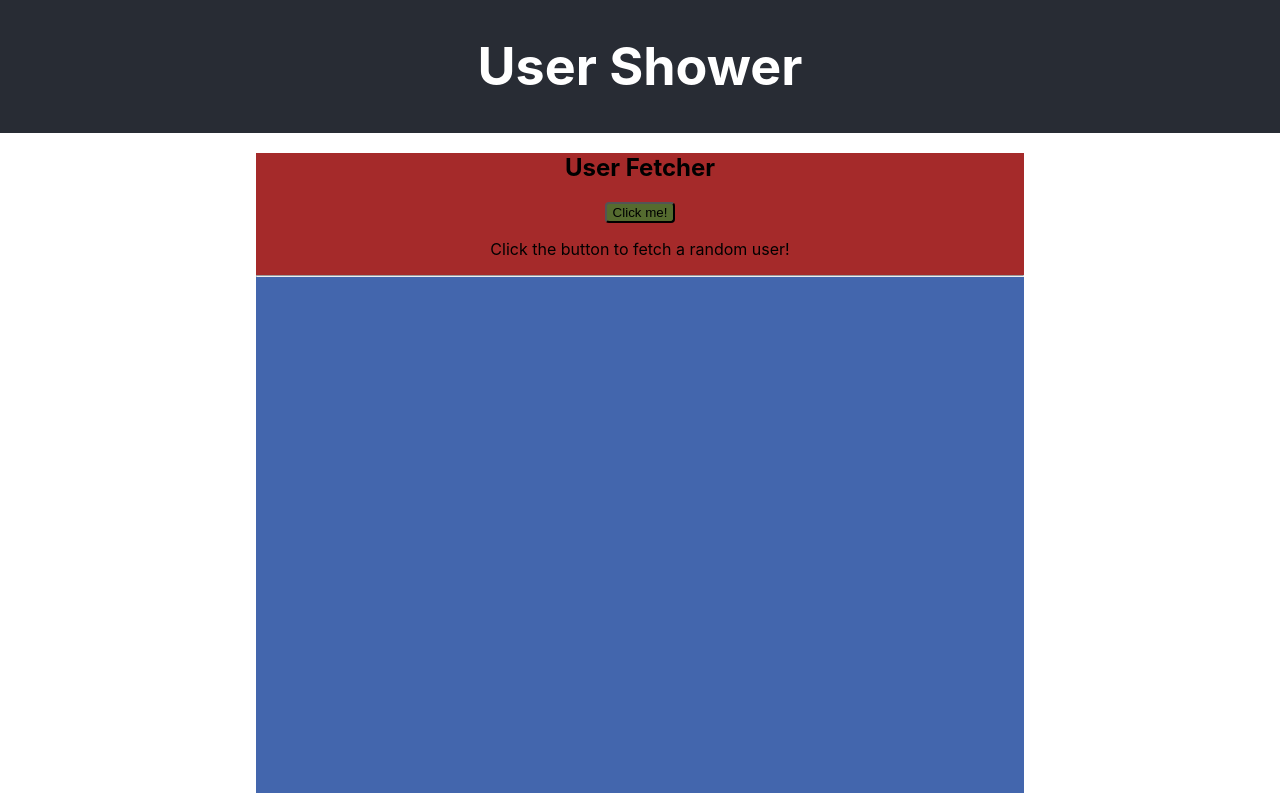
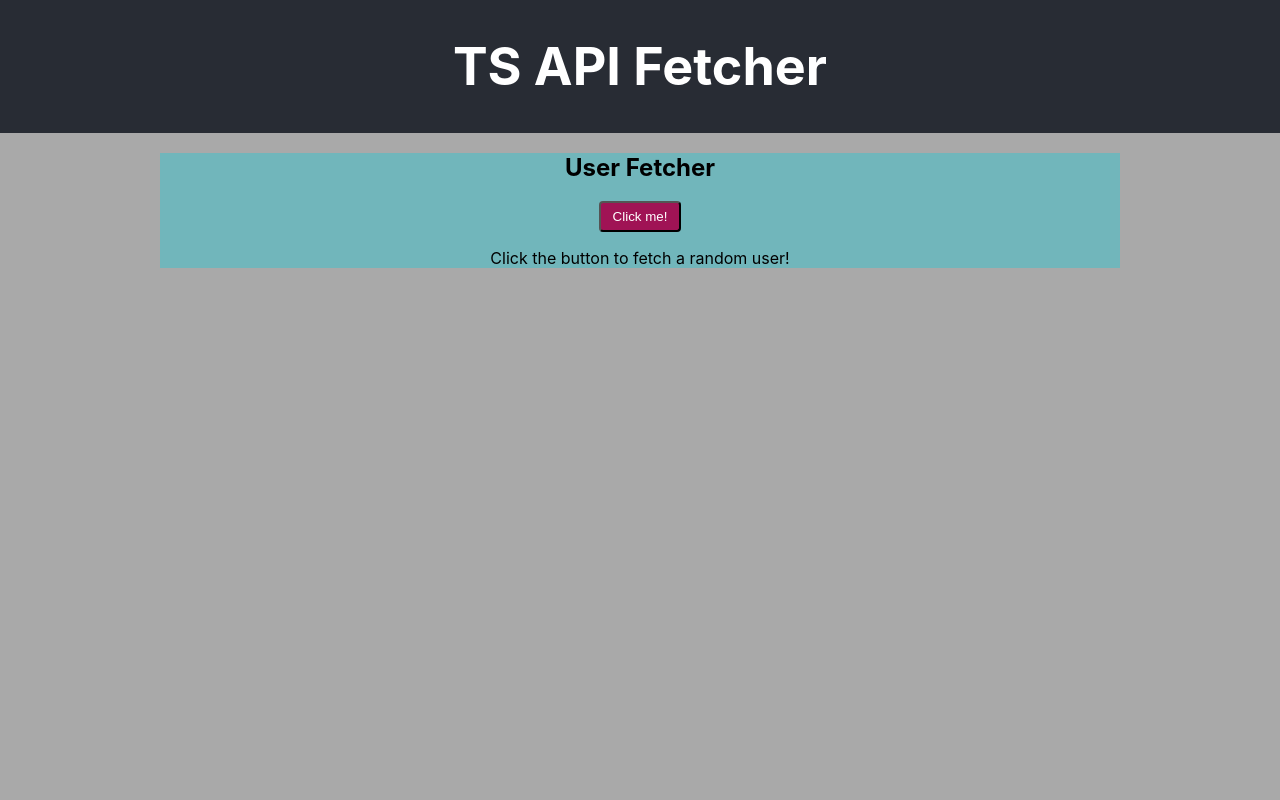
Before and after one commit to nHellstrom/addons-ts-lab-reactBasics-main, a React (Create React App) app: page / in a window 1280 px wide. Built offline with nearby package versions, Linux system fonts and the light colour scheme.

Commit message:
MVP, some bonus functionality todo

```diff
--- a/src/App.css
+++ b/src/App.css
@@ -1,17 +1,10 @@
+html {
+  background-color: darkgrey;
+}
+
 .App {
   text-align: center;
 }
-
-/* .App-logo {
-  height: 40vmin;
-  pointer-events: none;
-}
-
-@media (prefers-reduced-motion: no-preference) {
-  .App-logo {
-    animation: App-logo-spin infinite 20s linear;
-  }
-} */
 
 .App__header {
   background-color: #282c34;
@@ -25,18 +18,7 @@
 }
 
 .App__main {
-  background-color: #4366ad;
   min-width: 400px;
-  max-width: 768px;
+  max-width: 960px;
   margin: 0 auto;
-  min-height: 80vh;
 }
-
-/* @keyframes App-logo-spin {
-  from {
-    transform: rotate(0deg);
-  }
-  to {
-    transform: rotate(360deg);
-  }
-} */
--- a/src/App.tsx
+++ b/src/App.tsx
@@ -7,7 +7,7 @@ function App() {
   return (
     <div className="App">
       <header className="App__header">
-        <h1>User Shower</h1>
+        <h1>TS API Fetcher</h1>
       </header>
       <main className="App__main">
         <Userboard></Userboard>
--- a/src/Components/userboard.css
+++ b/src/Components/userboard.css
@@ -1,6 +1,8 @@
 table, th, td {
-    border: 1px solid black;
+    border: 1px solid rgba(0, 0, 0, 0.33);
     border-collapse: collapse;
+    padding: 0px;
+
 }
 
 th {
@@ -8,16 +10,24 @@ th {
 }
 
 .Userboard__userrow  > th {
-    height: 75px;
+    /* height: 75px; */
+    font-weight: 400;
+}
+
+.Userboard__usercolumn--alignleft {
+    text-align: left;
+    padding-left: 12px;
 }
 
 
 .Userboard {
-    background-color: brown;
+    background-color: rgb(113, 182, 187);
 }
 
 .Userboard__button{
-    background-color: darkolivegreen;
+    background-color: rgb(160, 19, 85);
+    color: white;
+    padding: 6px 12px;
     border-radius: 4px;
     transition: all 0.2s;
 }
@@ -38,6 +48,7 @@ th {
 
 .Userboard__user--visible {
     display: block;
+    background-color: rgb(198, 227, 255);
 }
 
 .Userboard__userthumbnail {
--- a/src/Components/userboard.tsx
+++ b/src/Components/userboard.tsx
@@ -19,6 +19,8 @@ const Userboard = () => {
         setUser(data.results[0]);
     }
 
+    // TODO: Move individual user data to separate component, and make the site present a list of users.
+    // Each click on the button should add a new one to the top of the list instead of replacing.
 
     return <>
     <div className="Userboard">
@@ -27,7 +29,6 @@ const Userboard = () => {
             <button className="Userboard__button" onClick={fetchNewUser}>Click me!</button>
             <p>Click the button to fetch a random user!</p>
         </div>
-        <hr/>
         <div className="Userboard__BottomPanel">
             <table className={`Userboard__user--${user === null ? "hidden" : "visible"}`}>
                 <tr>
@@ -41,10 +42,10 @@ const Userboard = () => {
                 <tr className='Userboard__userrow'>
                     <th><img className='Userboard__userthumbnail' src={user?.picture.large}></img></th>
                     <th>{user?.login.username}</th>
-                    <th>{user?.name.title} {user?.name.first} {user?.name.last}</th>
+                    <th>{user?.name.title}<br/>{user?.name.first} {user?.name.last}</th>
                     <th>{user?.dob.age}</th>
                     <th>{user?.gender}</th>
-                    <th>{user?.location.street.name} {user?.location.street.number} <br/> {user?.location.city} {user?.location.country}</th>
+                    <th className="Userboard__usercolumn--alignleft">{user?.location.street.name} {user?.location.street.number}<br/>{user?.location.city}<br/>{user?.location.country}</th>
                 </tr>
             </table>
         </div>
```
